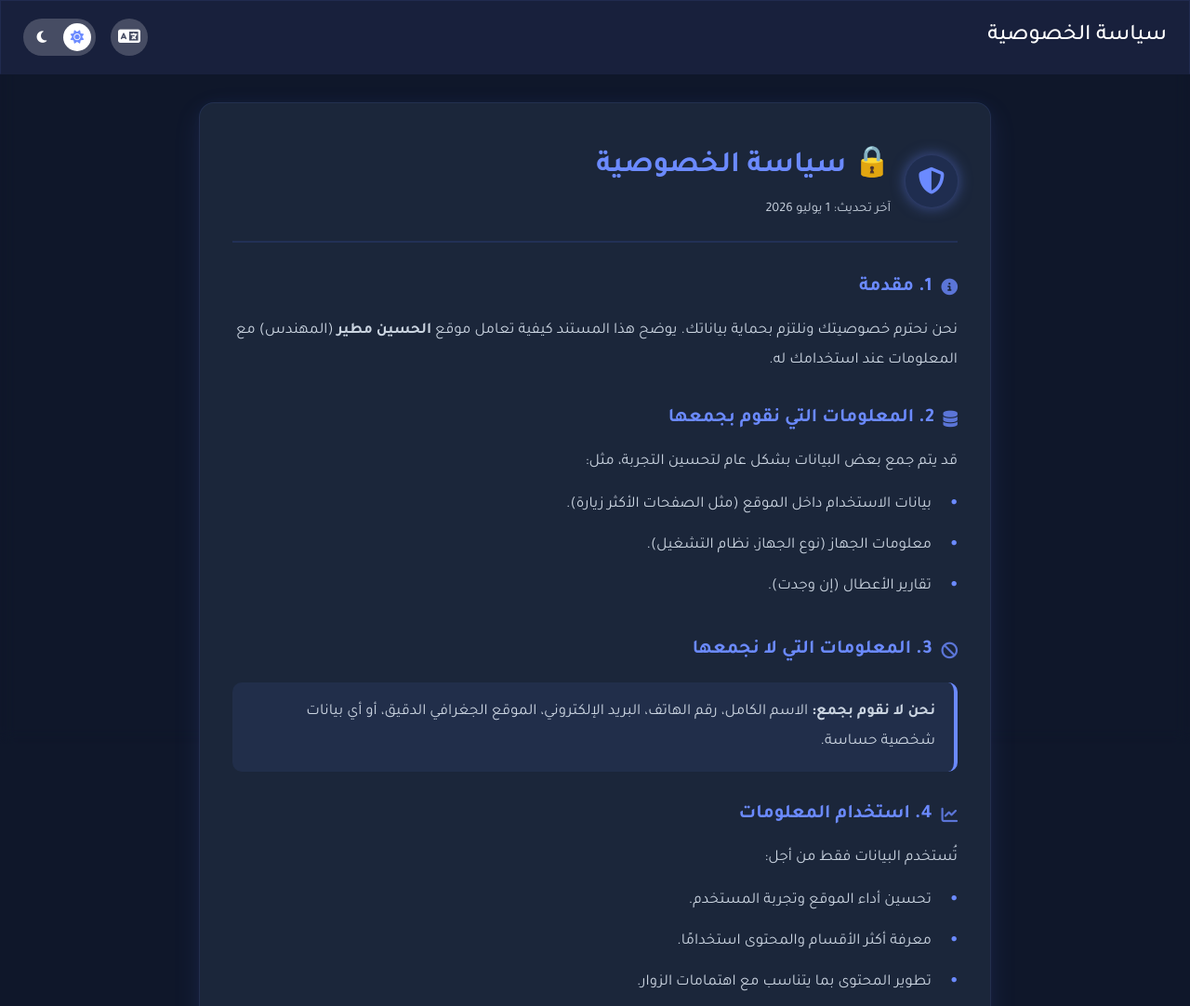
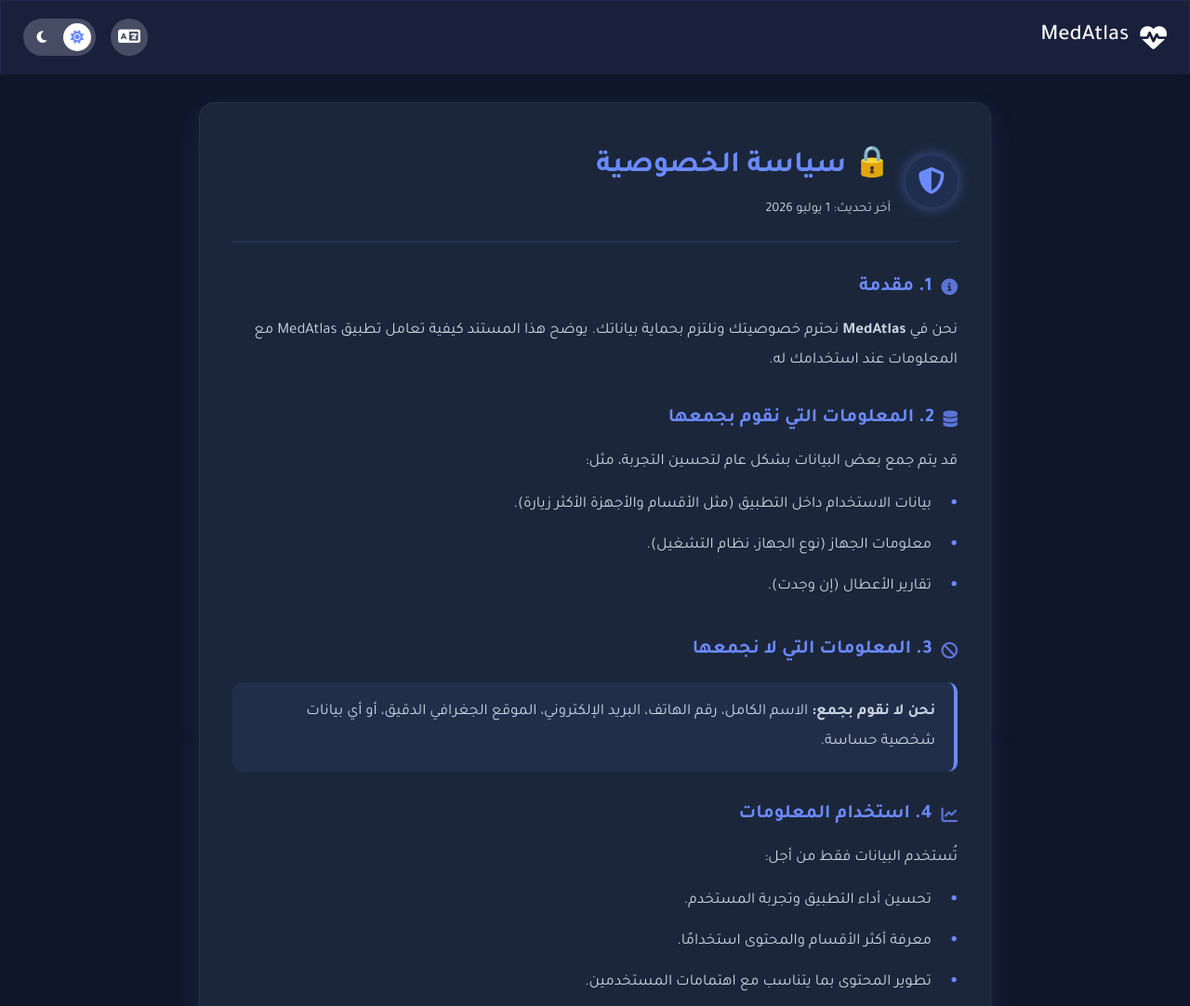
Before and after one commit to e-hr1/CV, a plain HTML site: page Privacy_Policy.html in a window 1280 px wide. Shown: the top 1082 px of the page at 93% size. Drawn offline with Linux system fonts and the light colour scheme.

Commit message:
Update Privacy_Policy.html

```diff
--- a/Privacy_Policy.html
+++ b/Privacy_Policy.html
@@ -3,12 +3,12 @@
 <head>
     <meta charset="UTF-8" />
     <meta name="viewport" content="width=device-width, initial-scale=1.0" />
-    <title>سياسة الخصوصية | Privacy Policy </title>
+    <title>سياسة الخصوصية - MedAtlas</title>
     <!-- رابط الخطوط والأيقونات -->
     <link href="https://fonts.googleapis.com/css2?family=Tajawal:wght@300;400;500;700&display=swap" rel="stylesheet" />
     <link rel="stylesheet" href="https://cdn.jsdelivr.net/npm/@fortawesome/fontawesome-free@6.5.2/css/all.min.css" />
     <style>
-        /* --- المتغيرات والتصميم الأساسي (مطابق تمامًا للموقع الرئيسي) --- */
+        /* --- المتغيرات والتصميم الأساسي (مطابق تمامًا لتطبيق MedAtlas) --- */
         :root {
             -webkit-tap-highlight-color: transparent;
             --TextColor: #000000;
@@ -64,6 +64,7 @@
             background-size: cover;
             background-attachment: fixed;
             background-position: center;
+            min-height: 100vh;
         }
 
         body::before {
@@ -94,7 +95,7 @@
             box-shadow: 0 4px 30px rgba(0, 0, 0, 0.1);
         }
 
-        /* --- App Bar (مطابق للموقع الرئيسي) --- */
+        /* --- App Bar (مطابق لتطبيق MedAtlas) --- */
         .app-bar {
             position: fixed;
             top: 0;
@@ -139,6 +140,13 @@
             font-size: 1.5rem;
             font-weight: 500;
             flex-grow: 1;
+            display: flex;
+            align-items: center;
+            gap: 12px;
+        }
+
+        .app-title i {
+            font-size: 1.8rem;
         }
 
         .app-actions {
@@ -147,7 +155,7 @@
             align-items: center;
         }
 
-        /* --- زر تبديل اللغة (مطابق لتصميم الموقع الرئيسي) --- */
+        /* --- زر تبديل اللغة (مطابق لتطبيق MedAtlas) --- */
         .spinner-menu {
             position: relative;
             display: inline-block;
@@ -217,7 +225,7 @@
             text-align: center;
         }
 
-        /* --- زر الوضع الداكن (مطابق للموقع الرئيسي) --- */
+        /* --- زر الوضع الداكن (مطابق لتطبيق MedAtlas) --- */
         .dark-toggle {
             display: flex;
             align-items: center;
@@ -420,11 +428,14 @@
     </style>
 </head>
 <body>
-    <!-- App Bar (مطابق تمامًا للموقع الرئيسي) -->
+    <!-- App Bar (مطابق تمامًا لتطبيق MedAtlas) -->
     <div class="app-bar glass-effect" id="appBar">
-        <div class="app-title" id="appTitle">سياسة الخصوصية</div>
+        <div class="app-title" id="appTitle">
+            <i class="fas fa-heartbeat"></i>
+            <span>MedAtlas</span>
+        </div>
         <div class="app-actions">
-            <!-- Language Spinner Menu (نفس تصميم الموقع الرئيسي) -->
+            <!-- Language Spinner Menu -->
             <div class="spinner-menu">
                 <button class="spinner-btn">
                     <i class="fas fa-language"></i>
@@ -441,7 +452,7 @@
                 </div>
             </div>
 
-            <!-- Dark Mode Toggle (نفس تصميم الموقع الرئيسي) -->
+            <!-- Dark Mode Toggle -->
             <div class="dark-toggle" id="darkModeToggle">
                 <i class="fas fa-sun" id="lightIcon"></i>
                 <i class="fas fa-moon active" id="darkIcon"></i>
@@ -464,7 +475,7 @@
             <!-- القسم 1 -->
             <div class="privacy-section">
                 <h2><i class="fas fa-info-circle"></i> <span id="s1Title">1. مقدمة</span></h2>
-                <p id="s1Text">نحن نحترم خصوصيتك ونلتزم بحماية بياناتك. يوضح هذا المستند كيفية تعامل موقع <strong>الحسين مطير</strong> (المهندس) مع المعلومات عند استخدامك له.</p>
+                <p id="s1Text">نحن في <strong>MedAtlas</strong> نحترم خصوصيتك ونلتزم بحماية بياناتك. يوضح هذا المستند كيفية تعامل تطبيق MedAtlas مع المعلومات عند استخدامك له.</p>
             </div>
 
             <!-- القسم 2 -->
@@ -472,7 +483,7 @@
                 <h2><i class="fas fa-database"></i> <span id="s2Title">2. المعلومات التي نقوم بجمعها</span></h2>
                 <p id="s2Text">قد يتم جمع بعض البيانات بشكل عام لتحسين التجربة، مثل:</p>
                 <ul>
-                    <li id="s2li1">بيانات الاستخدام داخل الموقع (مثل الصفحات الأكثر زيارة).</li>
+                    <li id="s2li1">بيانات الاستخدام داخل التطبيق (مثل الأقسام والأجهزة الأكثر زيارة).</li>
                     <li id="s2li2">معلومات الجهاز (نوع الجهاز، نظام التشغيل).</li>
                     <li id="s2li3">تقارير الأعطال (إن وجدت).</li>
                 </ul>
@@ -491,9 +502,9 @@
                 <h2><i class="fas fa-chart-line"></i> <span id="s4Title">4. استخدام المعلومات</span></h2>
                 <p id="s4Text">تُستخدم البيانات فقط من أجل:</p>
                 <ul>
-                    <li id="s4li1">تحسين أداء الموقع وتجربة المستخدم.</li>
+                    <li id="s4li1">تحسين أداء التطبيق وتجربة المستخدم.</li>
                     <li id="s4li2">معرفة أكثر الأقسام والمحتوى استخدامًا.</li>
-                    <li id="s4li3">تطوير المحتوى بما يتناسب مع اهتمامات الزوار.</li>
+                    <li id="s4li3">تطوير المحتوى بما يتناسب مع اهتمامات المستخدمين.</li>
                 </ul>
             </div>
 
@@ -506,7 +517,7 @@
             <!-- القسم 6 -->
             <div class="privacy-section">
                 <h2><i class="fas fa-ad"></i> <span id="s6Title">6. الإعلانات</span></h2>
-                <p id="s6Text">إذا كان الموقع يحتوي على إعلانات (مثل Google AdMob):</p>
+                <p id="s6Text">إذا كان التطبيق يحتوي على إعلانات (مثل Google AdMob):</p>
                 <ul>
                     <li id="s6li1">قد تستخدم الإعلانات معرف الإعلانات لتحسين عرض الإعلانات.</li>
                     <li id="s6li2">لا يتم جمع بيانات شخصية مباشرة.</li>
@@ -516,25 +527,25 @@
             <!-- القسم 7 -->
             <div class="privacy-section">
                 <h2><i class="fas fa-lock"></i> <span id="s7Title">7. الأمان</span></h2>
-                <p id="s7Text">نستخدم وسائل مناسبة لحماية الموقع والبيانات من الوصول غير المصرح به، التعديل، أو الحذف غير المسموح.</p>
+                <p id="s7Text">نستخدم وسائل مناسبة لحماية التطبيق والبيانات من الوصول غير المصرح به، التعديل، أو الحذف غير المسموح.</p>
             </div>
 
             <!-- القسم 8 -->
             <div class="privacy-section">
                 <h2><i class="fas fa-external-link-alt"></i> <span id="s8Title">8. روابط خارجية</span></h2>
-                <p id="s8Text">قد يحتوي الموقع على روابط لمواقع خارجية. نحن غير مسؤولين عن سياسات الخصوصية الخاصة بتلك المواقع.</p>
+                <p id="s8Text">قد يحتوي التطبيق على روابط لمواقع خارجية. نحن غير مسؤولين عن سياسات الخصوصية الخاصة بتلك المواقع.</p>
             </div>
 
             <!-- القسم 9 -->
             <div class="privacy-section">
                 <h2><i class="fas fa-child"></i> <span id="s9Title">9. خصوصية الأطفال</span></h2>
-                <p id="s9Text">الموقع موجه للأغراض التعليمية والمهنية، ولا يستهدف جمع بيانات من الأطفال بشكل مباشر.</p>
+                <p id="s9Text">التطبيق موجه للأغراض التعليمية والمهنية، ولا يستهدف جمع بيانات من الأطفال بشكل مباشر.</p>
             </div>
 
             <!-- القسم 10 -->
             <div class="privacy-section">
                 <h2><i class="fas fa-edit"></i> <span id="s10Title">10. التعديلات على السياسة</span></h2>
-                <p id="s10Text">قد نقوم بتحديث سياسة الخصوصية من وقت لآخر. سيتم نشر أي تحديث داخل الموقع.</p>
+                <p id="s10Text">قد نقوم بتحديث سياسة الخصوصية من وقت لآخر. سيتم نشر أي تحديث داخل التطبيق.</p>
             </div>
 
             <!-- القسم 11 -->
@@ -553,79 +564,79 @@
         // --- الترجمات ---
         const translations = {
             ar: {
-                appTitle: 'سياسة الخصوصية',
+                appTitle: 'MedAtlas',
                 mainTitle: '🔒 سياسة الخصوصية',
                 updateDate: 'آخر تحديث: 1 يوليو 2026',
                 s1Title: '1. مقدمة',
-                s1Text: 'نحن نحترم خصوصيتك ونلتزم بحماية بياناتك. يوضح هذا المستند كيفية تعامل موقع <strong>الحسين مطير</strong> (المهندس) مع المعلومات عند استخدامك له.',
+                s1Text: 'نحن في <strong>MedAtlas</strong> نحترم خصوصيتك ونلتزم بحماية بياناتك. يوضح هذا المستند كيفية تعامل تطبيق MedAtlas مع المعلومات عند استخدامك له.',
                 s2Title: '2. المعلومات التي نقوم بجمعها',
                 s2Text: 'قد يتم جمع بعض البيانات بشكل عام لتحسين التجربة، مثل:',
-                s2li1: 'بيانات الاستخدام داخل الموقع (مثل الصفحات الأكثر زيارة).',
+                s2li1: 'بيانات الاستخدام داخل التطبيق (مثل الأقسام والأجهزة الأكثر زيارة).',
                 s2li2: 'معلومات الجهاز (نوع الجهاز، نظام التشغيل).',
                 s2li3: 'تقارير الأعطال (إن وجدت).',
                 s3Title: '3. المعلومات التي لا نجمعها',
                 s3Text: '<strong>نحن لا نقوم بجمع:</strong> الاسم الكامل، رقم الهاتف، البريد الإلكتروني، الموقع الجغرافي الدقيق، أو أي بيانات شخصية حساسة.',
                 s4Title: '4. استخدام المعلومات',
                 s4Text: 'تُستخدم البيانات فقط من أجل:',
-                s4li1: 'تحسين أداء الموقع وتجربة المستخدم.',
+                s4li1: 'تحسين أداء التطبيق وتجربة المستخدم.',
                 s4li2: 'معرفة أكثر الأقسام والمحتوى استخدامًا.',
-                s4li3: 'تطوير المحتوى بما يتناسب مع اهتمامات الزوار.',
+                s4li3: 'تطوير المحتوى بما يتناسب مع اهتمامات المستخدمين.',
                 s5Title: '5. مشاركة المعلومات',
                 s5Text: 'نحن <strong>لا نبيع أو نشارك</strong> أي بيانات شخصية مع أي طرف ثالث. قد يتم استخدام خدمات خارجية (مثل Google Analytics) فقط لتحليل الاستخدام بشكل عام دون تحديد هوية المستخدم.',
                 s6Title: '6. الإعلانات',
-                s6Text: 'إذا كان الموقع يحتوي على إعلانات (مثل Google AdMob):',
+                s6Text: 'إذا كان التطبيق يحتوي على إعلانات (مثل Google AdMob):',
                 s6li1: 'قد تستخدم الإعلانات معرف الإعلانات لتحسين عرض الإعلانات.',
                 s6li2: 'لا يتم جمع بيانات شخصية مباشرة.',
                 s7Title: '7. الأمان',
-                s7Text: 'نستخدم وسائل مناسبة لحماية الموقع والبيانات من الوصول غير المصرح به، التعديل، أو الحذف غير المسموح.',
+                s7Text: 'نستخدم وسائل مناسبة لحماية التطبيق والبيانات من الوصول غير المصرح به، التعديل، أو الحذف غير المسموح.',
                 s8Title: '8. روابط خارجية',
-                s8Text: 'قد يحتوي الموقع على روابط لمواقع خارجية. نحن غير مسؤولين عن سياسات الخصوصية الخاصة بتلك المواقع.',
+                s8Text: 'قد يحتوي التطبيق على روابط لمواقع خارجية. نحن غير مسؤولين عن سياسات الخصوصية الخاصة بتلك المواقع.',
                 s9Title: '9. خصوصية الأطفال',
-                s9Text: 'الموقع موجه للأغراض التعليمية والمهنية، ولا يستهدف جمع بيانات من الأطفال بشكل مباشر.',
+                s9Text: 'التطبيق موجه للأغراض التعليمية والمهنية، ولا يستهدف جمع بيانات من الأطفال بشكل مباشر.',
                 s10Title: '10. التعديلات على السياسة',
-                s10Text: 'قد نقوم بتحديث سياسة الخصوصية من وقت لآخر. سيتم نشر أي تحديث داخل الموقع.',
+                s10Text: 'قد نقوم بتحديث سياسة الخصوصية من وقت لآخر. سيتم نشر أي تحديث داخل التطبيق.',
                 s11Title: '11. التواصل معنا',
                 s11Text: 'إذا كان لديك أي استفسار حول سياسة الخصوصية، يمكنك التواصل معنا عبر:'
             },
             en: {
-                appTitle: 'Privacy Policy',
+                appTitle: 'MedAtlas',
                 mainTitle: '🔒 Privacy Policy',
                 updateDate: 'Last Updated: July 1, 2026',
                 s1Title: '1. Introduction',
-                s1Text: 'We respect your privacy and are committed to protecting your data. This document explains how <strong>Al Hussein Mutair</strong> (Engineer) website handles information when you use it.',
+                s1Text: 'We at <strong>MedAtlas</strong> respect your privacy and are committed to protecting your data. This document explains how the MedAtlas app handles information when you use it.',
                 s2Title: '2. Information We Collect',
                 s2Text: 'Some general data may be collected to improve the experience, such as:',
-                s2li1: 'Usage data within the site (e.g., most visited pages).',
+                s2li1: 'Usage data within the app (e.g., most visited sections and devices).',
                 s2li2: 'Device information (device type, operating system).',
                 s2li3: 'Error reports (if any).',
                 s3Title: '3. Information We Do Not Collect',
                 s3Text: '<strong>We do not collect:</strong> full name, phone number, email, precise geographic location, or any sensitive personal data.',
                 s4Title: '4. Use of Information',
                 s4Text: 'Data is used only for:',
-                s4li1: 'Improving website performance and user experience.',
+                s4li1: 'Improving app performance and user experience.',
                 s4li2: 'Identifying the most used sections and content.',
-                s4li3: 'Developing content to match visitors\' interests.',
+                s4li3: 'Developing content to match users\' interests.',
                 s5Title: '5. Information Sharing',
                 s5Text: 'We <strong>do not sell or share</strong> any personal data with third parties. External services (e.g., Google Analytics) may be used only to analyze usage in general without identifying users.',
                 s6Title: '6. Advertising',
-                s6Text: 'If the site contains ads (e.g., Google AdMob):',
+                s6Text: 'If the app contains ads (e.g., Google AdMob):',
                 s6li1: 'Ads may use advertising IDs to improve ad display.',
                 s6li2: 'No direct personal data is collected.',
                 s7Title: '7. Security',
-                s7Text: 'We use appropriate measures to protect the site and data from unauthorized access, modification, or unauthorized deletion.',
+                s7Text: 'We use appropriate measures to protect the app and data from unauthorized access, modification, or unauthorized deletion.',
                 s8Title: '8. External Links',
-                s8Text: 'The site may contain links to external websites. We are not responsible for the privacy policies of those sites.',
+                s8Text: 'The app may contain links to external websites. We are not responsible for the privacy policies of those sites.',
                 s9Title: '9. Children\'s Privacy',
-                s9Text: 'The site is intended for educational and professional purposes and does not directly target collecting data from children.',
+                s9Text: 'The app is intended for educational and professional purposes and does not directly target collecting data from children.',
                 s10Title: '10. Changes to This Policy',
-                s10Text: 'We may update this privacy policy from time to time. Any updates will be posted on the site.',
+                s10Text: 'We may update this privacy policy from time to time. Any updates will be posted within the app.',
                 s11Title: '11. Contact Us',
                 s11Text: 'If you have any questions about this privacy policy, you can contact us at:'
             }
         };
 
         // --- الحالة الحالية للغة ---
-        let currentLang = localStorage.getItem('privacyLang') || 'ar';
+        let currentLang = localStorage.getItem('medatlasPrivacyLang') || 'ar';
 
         // --- تطبيق اللغة ---
         function applyLanguage(lang) {
@@ -637,7 +648,7 @@
             document.documentElement.dir = lang === 'ar' ? 'rtl' : 'ltr';
 
             // تحديث النصوص
-            document.getElementById('appTitle').textContent = t.appTitle;
+            document.getElementById('appTitle').innerHTML = `<i class="fas fa-heartbeat"></i> <span>${t.appTitle}</span>`;
             document.getElementById('mainTitle').innerHTML = t.mainTitle;
             document.getElementById('updateDate').textContent = t.updateDate;
             document.getElementById('s1Title').textContent = t.s1Title;
@@ -671,7 +682,7 @@
             document.getElementById('s11Title').textContent = t.s11Title;
             document.getElementById('s11Text').textContent = t.s11Text;
 
-            localStorage.setItem('privacyLang', lang);
+            localStorage.setItem('medatlasPrivacyLang', lang);
             currentLang = lang;
         }
 
@@ -681,14 +692,14 @@
         }
 
         // --- تحميل اللغة المحفوظة ---
-        const savedLang = localStorage.getItem('privacyLang');
+        const savedLang = localStorage.getItem('medatlasPrivacyLang');
         if (savedLang && translations[savedLang]) {
             applyLanguage(savedLang);
         } else {
             applyLanguage('ar');
         }
 
-        // --- Dark Mode (مطابق تمامًا للموقع الرئيسي) ---
+        // --- Dark Mode (مطابق تمامًا لتطبيق MedAtlas) ---
         const darkModeToggle = document.getElementById('darkModeToggle');
         const lightIcon = document.getElementById('lightIcon');
         const darkIcon = document.getElementById('darkIcon');
@@ -697,17 +708,17 @@
             document.body.classList.add('dark-mode');
             lightIcon.classList.add('active');
             darkIcon.classList.remove('active');
-            localStorage.setItem('darkMode', 'enabled');
+            localStorage.setItem('medatlasDarkMode', 'enabled');
         }
 
         function disableDarkMode() {
             document.body.classList.remove('dark-mode');
             lightIcon.classList.remove('active');
             darkIcon.classList.add('active');
-            localStorage.setItem('darkMode', 'disabled');
+            localStorage.setItem('medatlasDarkMode', 'disabled');
         }
 
-        const savedDarkMode = localStorage.getItem('darkMode');
+        const savedDarkMode = localStorage.getItem('medatlasDarkMode');
         if (savedDarkMode === 'enabled') {
             enableDarkMode();
         } else if (savedDarkMode === 'disabled') {
@@ -724,7 +735,7 @@
             }
         });
 
-        // --- App Bar Scroll Effect (مطابق للموقع الرئيسي) ---
+        // --- App Bar Scroll Effect ---
         const appBar = document.getElementById('appBar');
         window.addEventListener('scroll', function() {
             if (window.scrollY > 20) {
@@ -735,4 +746,4 @@
         });
     </script>
 </body>
-                      </html>
+</html>
```
